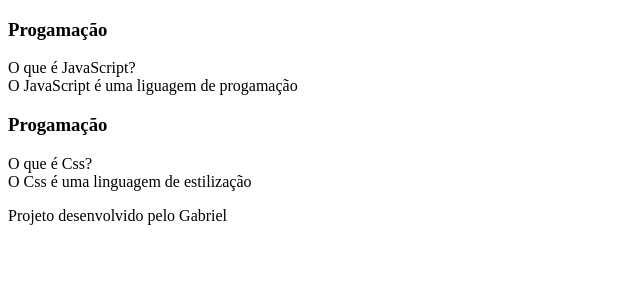
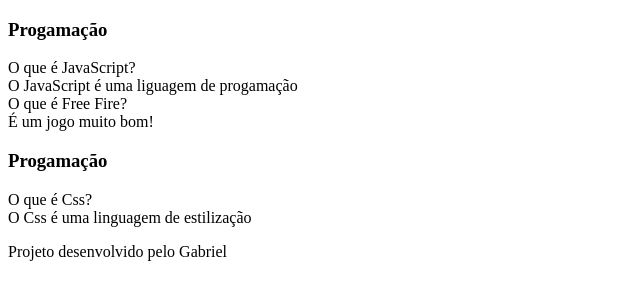
Before and after one commit to gabrielzin7/Flashcard-2-ano-JMP, a plain HTML site: page index.html in a window 1280 px wide. Shown: the whole page, without its empty margins (0-640 px from the left). Drawn offline with Linux system fonts and the light colour scheme.

Commit message:
index.html

```diff
--- a/index.html
+++ b/index.html
@@ -18,6 +18,13 @@
                 <div class="cartao__conteudo__resposta">
                     O JavaScript é uma liguagem de progamação
                 </div>
+                <div class="cartao__conteudo__pergunta">
+                        O que é Free Fire?
+                    </div>
+                </div>
+                <div class="cartao__conteudo__resposta">
+                    É um jogo muito bom!
+                </div>
             </article>
             <article class="cartao">
                 <div class="cartao__conteudo">
```
